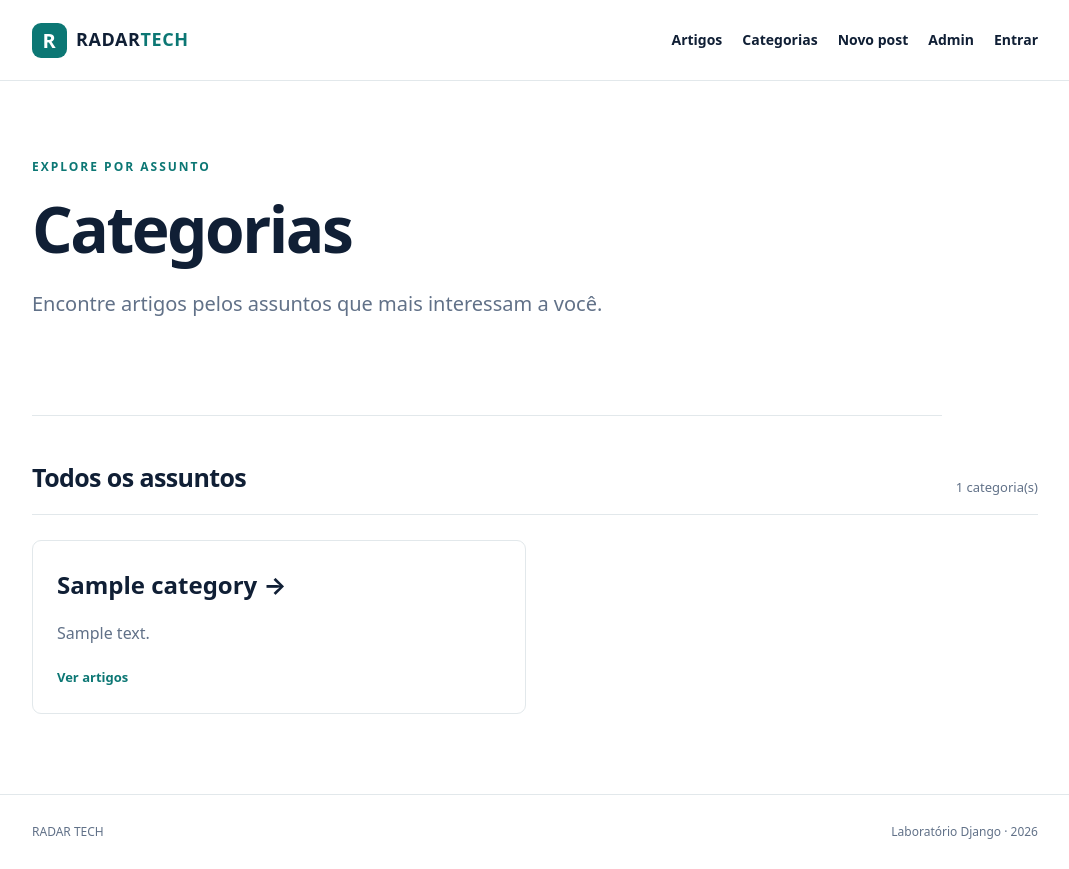
After one commit to petomasini/EP2_SisInfo_PedroTomasini, a Django app: page /categorias/ in a window 1280 px wide. The commit adds this page. Shown: the whole page, without its empty margins (105-1174 px from the left). Run offline with Django 5.2, Linux system fonts and the light colour scheme; tables that the repository leaves empty hold one stand-in row (values such as "Sample post").

Commit message:
Parte 3: categorias, relacao N:N e paginas por categoria

```diff
--- a/blog/forms.py
+++ b/blog/forms.py
@@ -5,7 +5,7 @@ from .models import Post
 class PostForm(forms.ModelForm):
     class Meta:
         model = Post
-        fields = ["title", "content"]
+        fields = ["title", "content", "categories"]
         widgets = {
             "title": forms.TextInput(attrs={"placeholder": "Título do artigo"}),
             "content": forms.Textarea(attrs={"rows": 10, "placeholder": "Use HTML: <p>Texto</p>"}),
--- a/blog/models.py
+++ b/blog/models.py
@@ -8,6 +8,7 @@ class Post(models.Model):
     title = models.CharField("Título", max_length=200)
     content = models.TextField("Conteúdo HTML")
     published_at = models.DateTimeField("Data de publicação", default=timezone.now)
+    categories = models.ManyToManyField("Category", related_name="posts", blank=True, verbose_name="Categorias")
 
     class Meta:
         ordering = ["-published_at"]
@@ -39,3 +40,19 @@ class Comment(models.Model):
 
     def __str__(self):
         return f"{self.author} em {self.post}"
+
+
+class Category(models.Model):
+    name = models.CharField("Nome", max_length=100, unique=True)
+    description = models.TextField("Descrição")
+
+    class Meta:
+        ordering = ["name"]
+        verbose_name = "Categoria"
+        verbose_name_plural = "Categorias"
+
+    def __str__(self):
+        return self.name
+
+    def get_absolute_url(self):
+        return reverse("category_detail", kwargs={"pk": self.pk})
--- a/blog/urls.py
+++ b/blog/urls.py
@@ -3,6 +3,8 @@ from . import views
 
 urlpatterns = [
     path("", views.PostListView.as_view(), name="post_list"),
+    path("categorias/", views.CategoryListView.as_view(), name="category_list"),
+    path("categorias/<int:pk>/", views.CategoryDetailView.as_view(), name="category_detail"),
     path("posts/novo/", views.PostCreateView.as_view(), name="post_create"),
     path("posts/<int:pk>/", views.PostDetailView.as_view(), name="post_detail"),
     path("posts/<int:pk>/editar/", views.PostUpdateView.as_view(), name="post_update"),
--- a/blog/views.py
+++ b/blog/views.py
@@ -4,7 +4,7 @@ from django.shortcuts import get_object_or_404
 from django.urls import reverse, reverse_lazy
 from django.views.generic import ListView, DetailView, CreateView, UpdateView, DeleteView
 from .forms import PostForm, CommentForm
-from .models import Post, Comment
+from .models import Post, Comment, Category
 
 
 class PostListView(ListView):
@@ -66,3 +66,24 @@ class CommentCreateView(LoginRequiredMixin, CreateView):
 
     def get_success_url(self):
         return reverse("post_detail", kwargs={"pk": self.post.pk})
+
+
+class CategoryListView(ListView):
+    model = Category
+    template_name = "blog/category_list.html"
+    context_object_name = "categories"
+
+
+class CategoryDetailView(ListView):
+    """Reaproveita o mesmo post_list.html para listar posts de uma categoria."""
+    template_name = "blog/post_list.html"
+    context_object_name = "posts"
+
+    def get_queryset(self):
+        self.category = get_object_or_404(Category, pk=self.kwargs["pk"])
+        return self.category.posts.all().order_by("-published_at")
+
+    def get_context_data(self, **kwargs):
+        context = super().get_context_data(**kwargs)
+        context["category"] = self.category
+        return context
--- a/templates/base.html
+++ b/templates/base.html
@@ -14,7 +14,7 @@
       <a href="{% url 'post_list' %}" class="brand"><span class="brand-mark">R</span><span>RADAR<span class="brand-accent">TECH</span></span></a>
       <nav class="nav" aria-label="Navegação principal">
         <a href="{% url 'post_list' %}">Artigos</a>
-        <!-- O link de categorias e adicionado no branch categories -->
+        <a href="{% url 'category_list' %}">Categorias</a>
         <a href="{% url 'post_create' %}">Novo post</a>
         <a href="{% url 'admin:index' %}">Admin</a>
         {% if user.is_authenticated %}
--- /dev/null
+++ b/templates/blog/category_list.html
@@ -0,0 +1,11 @@
+{% extends 'base.html' %}
+{% block title %}Categorias{% endblock %}
+{% block content %}
+  <section class="hero"><p class="eyebrow">EXPLORE POR ASSUNTO</p><h1>Categorias</h1><p class="hero-summary">Encontre artigos pelos assuntos que mais interessam a você.</p></section>
+  <div class="section-heading"><h2>Todos os assuntos</h2><span>{{ categories|length }} categoria(s)</span></div>
+  <section class="category-grid" style="margin-top: 25px">
+    {% for category in categories %}
+      <article class="category-card"><h2><a href="{% url 'category_detail' category.pk %}">{{ category.name }} &rarr;</a></h2><p>{{ category.description }}</p><a class="read-link" href="{% url 'category_detail' category.pk %}">Ver artigos</a></article>
+    {% empty %}<p>Ainda não há categorias.</p>{% endfor %}
+  </section>
+{% endblock %}
--- a/templates/blog/post_detail.html
+++ b/templates/blog/post_detail.html
@@ -6,6 +6,7 @@
     <div class="article-heading">
       <p class="eyebrow">PUBLICADO EM {{ post.published_at|date:'d/m/Y H:i' }}</p>
       <h1>{{ post.title }}</h1>
+      <div class="category-badges">{% for category in post.categories.all %}<a class="category-badge" href="{% url 'category_detail' category.pk %}">{{ category.name }}</a>{% endfor %}</div>
       <div class="article-actions"><a href="{% url 'post_update' post.pk %}">Editar post</a><a class="danger-link" href="{% url 'post_delete' post.pk %}">Remover post</a></div>
     </div>
     <div class="article-body">{{ post.content|safe }}</div>
```
Also changed, not shown: blog/admin.py (+8 -1 lines), blog/migrations/0003_categories.py (added).
